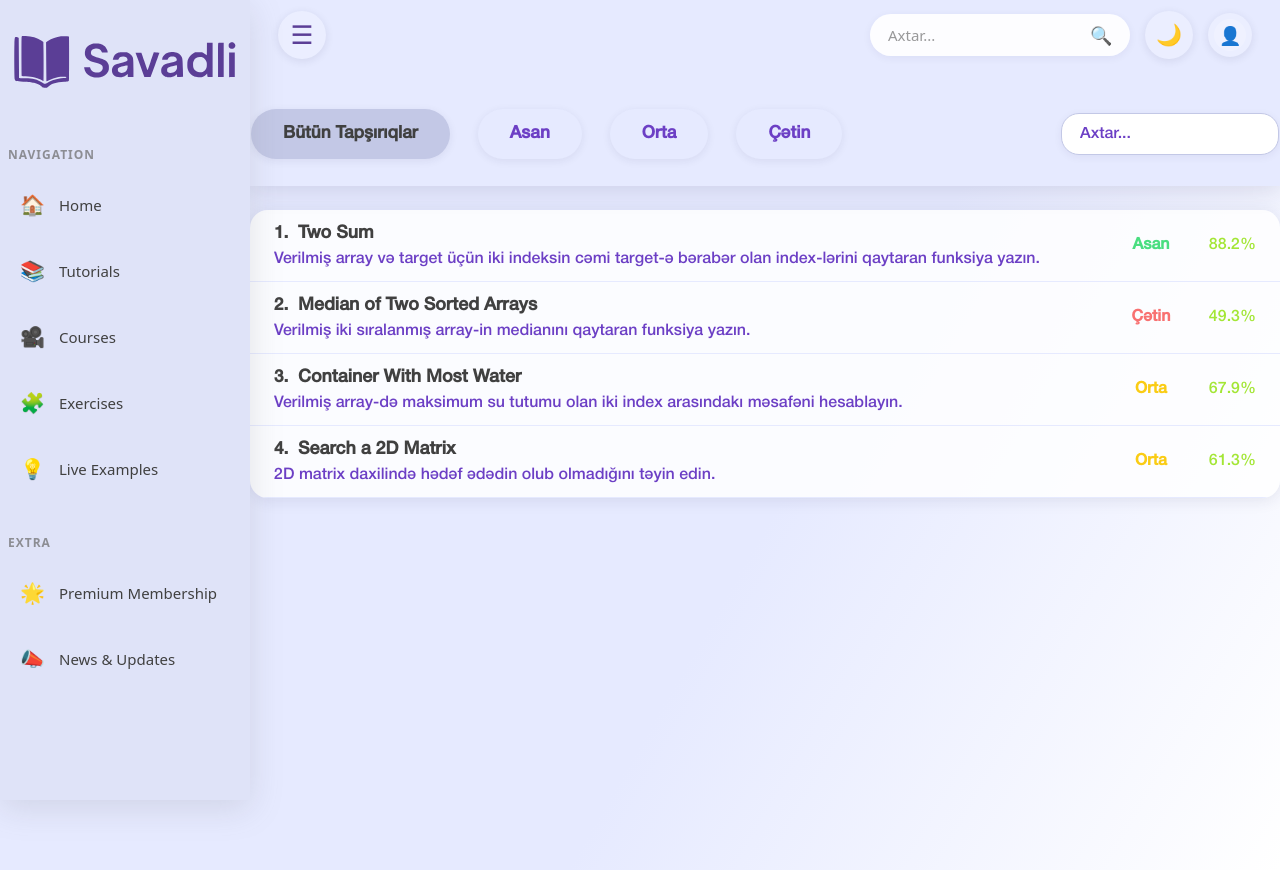
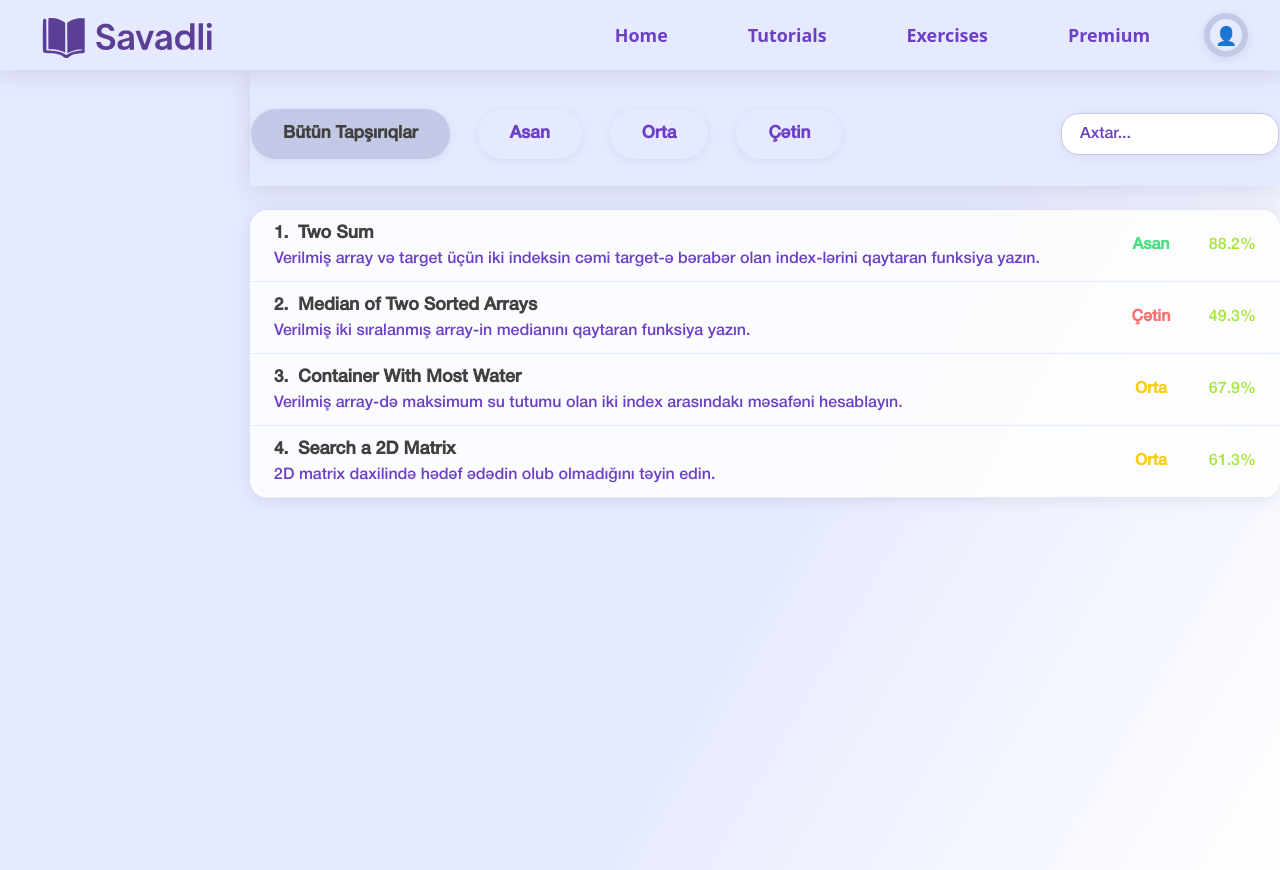
Before and after one commit to mlalayev/myPlatform, a Next.js app: page /exercises in a window 1280 px wide. Built offline with nearby package versions, Linux system fonts and the light colour scheme.

Commit message:
major changes in the ui

```diff
--- a/src/app/components/header/Header.module.css
+++ b/src/app/components/header/Header.module.css
@@ -4,29 +4,77 @@
   left: 0;
   right: 0;
   height: 70px;
-  background: linear-gradient(150deg, #e6eaff 60%, #e6eaff 100%);
-  /* background-color: #DFE3F8; */
-  /* backdrop-filter: blur(12px); */
+  background: linear-gradient(90deg, #e6eaff 60%, #c3c8e6 100%);
+  backdrop-filter: blur(12px);
   display: flex;
   align-items: center;
   justify-content: space-between;
-  padding: 0 28px;
+  padding: 0 32px;
   z-index: 999;
-  /* box-shadow: 0px 4px 24px rgba(44, 36, 80, 0.13); */
+  box-shadow: 0 4px 24px rgba(44, 36, 80, 0.13);
+  max-width: 1350px;
+  margin: 0 auto;
 }
 
-.header.sidebarOpen {
-  left: 250px;
+.header::before {
+  content: "";
+  width: 100vw;
+  height: 100%;
+  position: absolute;
+  background-color: #e6eaff;
+  top: 0;
+  left: 0;
+  z-index: -1;
 }
 
-.header.sidebarClosed {
-  left: 60px;
+.header::after {
+  content: "";
+  width: 100vw;
+  height: 100%;
+  position: absolute;
+  background-color: #e6eaff;
+  top: 0;
+  right: 0;
+  z-index: -1;
 }
 
 .leftSection {
   display: flex;
   align-items: center;
-  gap: 20px;
+}
+
+.logo {
+  height: 48px;
+  width: auto;
+}
+
+.navAndProfile {
+  display: flex;
+  align-items: center;
+  gap: 28px;
+}
+
+.navbar {
+  display: flex;
+  align-items: center;
+  gap: 28px;
+}
+
+.navLink {
+  color: #6c3fc5;
+  font-size: 1.12rem;
+  font-weight: 700;
+  text-decoration: none;
+  padding: 10px 26px;
+  border-radius: 30px;
+  background: transparent;
+  transition: background 0.18s, color 0.18s;
+}
+
+.navLink:hover,
+.navLink:focus {
+  background: #c3c8e6;
+  color: #404040;
 }
 
 .menuButton {
@@ -42,10 +90,11 @@
   justify-content: center;
   width: 48px;
   height: 48px;
-  box-shadow: 0 2px 8px rgba(44, 36, 80, 0.10);
+  box-shadow: 0 2px 8px rgba(44, 36, 80, 0.1);
 }
 
-.menuButton:hover, .menuButton:focus {
+.menuButton:hover,
+.menuButton:focus {
   background: #c3c8e6;
   color: #404040;
   box-shadow: 0 4px 16px rgba(80, 60, 180, 0.13);
@@ -67,7 +116,7 @@
   padding: 10px 44px 10px 18px;
   border: none;
   border-radius: 30px;
-  background: rgba(255,255,255,0.92);
+  background: rgba(255, 255, 255, 0.92);
   font-size: 15px;
   outline: none;
   box-shadow: 0 2px 8px rgba(44, 36, 80, 0.06);
@@ -104,10 +153,11 @@
   justify-content: center;
   width: 48px;
   height: 48px;
-  box-shadow: 0 2px 8px rgba(44, 36, 80, 0.10);
+  box-shadow: 0 2px 8px rgba(44, 36, 80, 0.1);
 }
 
-.darkModeButton:hover, .darkModeButton:focus {
+.darkModeButton:hover,
+.darkModeButton:focus {
   background: #c3c8e6;
   color: #404040;
   box-shadow: 0 4px 16px rgba(80, 60, 180, 0.13);
@@ -171,14 +221,17 @@
 
 .profileDropdown {
   position: relative;
+  display: flex;
+  align-items: center;
 }
 
 .profileButton {
-  background: rgba(255, 255, 255, 0.18);
+  background: #c3c8e6;
   border: none;
   cursor: pointer;
   padding: 4px;
   border-radius: 50%;
+  transition: background 0.18s, color 0.18s, box-shadow 0.18s;
   display: flex;
   align-items: center;
   justify-content: center;
@@ -188,30 +241,26 @@
 }
 
 .profileButton:hover, .profileButton:focus {
-  background: #c3c8e6;
-  color: #404040;
+  background: #e6eaff;
+  color: #6c3fc5;
   box-shadow: 0 4px 16px rgba(80, 60, 180, 0.13);
-}
-
-.profileButton:active {
-  transform: translateY(0);
-  box-shadow: 0 2px 4px rgba(0, 0, 0, 0.1);
 }
 
 .avatar {
   width: 32px;
   height: 32px;
-  background: rgba(255,255,255,0.22);
+  background: #e6eaff;
   border-radius: 50%;
   display: flex;
   align-items: center;
   justify-content: center;
   font-size: 18px;
+  color: #6c3fc5;
 }
 
 .profileMenu {
   position: absolute;
-  top: 100%;
+  top: 110%;
   right: 0;
   background: #fff;
   border-radius: 14px;
@@ -230,21 +279,24 @@
   cursor: pointer;
   font-size: 15px;
   border-radius: 10px;
+  color: #404040;
+  transition: background 0.18s;
 }
 
 .profileOption:hover {
-  background: #f5f5f5;
+  background: #e6eaff;
+  color: #6c3fc5;
 }
 
 .divider {
   margin: 10px 0;
   border: none;
-  border-top: 1px solid #e0e0e0;
+  border-top: 1px solid #e6eaff;
 }
 
 /* Dark mode styles */
 :global(.dark) .header {
-  background: linear-gradient(90deg, #e6eaff 60%, rgba(255,136,0,0.92) 100%);
+  background: linear-gradient(90deg, #e6eaff 60%, rgba(255, 136, 0, 0.92) 100%);
   box-shadow: 0 4px 24px rgba(24, 20, 40, 0.22);
 }
 
--- a/src/app/components/header/Header.tsx
+++ b/src/app/components/header/Header.tsx
@@ -1,86 +1,62 @@
 "use client";
-import React, { useState, useEffect, useRef } from 'react';
-import HeaderStyle from './Header.module.css';
+import React, { useState, useRef, useEffect } from "react";
+import HeaderStyle from "./Header.module.css";
+import Image from "next/image";
+import WhiteLogo from "@/../public/svg/whiteLogo.svg";
 
-interface HeaderProps {
-  isSidebarOpen: boolean;
-  onToggleSidebar: () => void;
-}
+const navItems = [
+  { label: "Home", href: "/" },
+  { label: "Tutorials", href: "/tutorials" },
+  { label: "Exercises", href: "/exercises" },
+  { label: "Premium", href: "/premium" },
+];
 
-const Header: React.FC<HeaderProps> = ({ isSidebarOpen, onToggleSidebar }) => {
-  const [isDarkMode, setIsDarkMode] = useState(false);
+const Header: React.FC = () => {
   const [isProfileDropdownOpen, setIsProfileDropdownOpen] = useState(false);
-
   const profileDropdownRef = useRef<HTMLDivElement>(null);
 
-  const toggleDarkMode = () => {
-    setIsDarkMode(!isDarkMode);
-  };
-
-  // Close dropdowns when clicking outside
   useEffect(() => {
     const handleClickOutside = (event: MouseEvent) => {
-      if (profileDropdownRef.current && !profileDropdownRef.current.contains(event.target as Node)) {
+      if (
+        profileDropdownRef.current &&
+        !profileDropdownRef.current.contains(event.target as Node)
+      ) {
         setIsProfileDropdownOpen(false);
       }
     };
-
-    document.addEventListener('mousedown', handleClickOutside);
+    document.addEventListener("mousedown", handleClickOutside);
     return () => {
-      document.removeEventListener('mousedown', handleClickOutside);
+      document.removeEventListener("mousedown", handleClickOutside);
     };
   }, []);
 
   return (
-    <header
-      className={`${HeaderStyle.header} ${isSidebarOpen ? HeaderStyle.sidebarOpen : HeaderStyle.sidebarClosed}`}
-    >
+    <header className={HeaderStyle.header}>
       <div className={HeaderStyle.leftSection}>
-        <button
-          className={HeaderStyle.menuButton}
-          onClick={onToggleSidebar}
-          aria-label="Menu"
-        >
-          ☰
-        </button>
+        <Image src={WhiteLogo} alt="Logo" className={HeaderStyle.logo} />
       </div>
-
-      <div className={HeaderStyle.rightSection}>
-        <div className={HeaderStyle.searchContainer}>
-          <input
-            type="text"
-            placeholder="Axtar..."
-            className={HeaderStyle.searchInput}
-          />
-          <span className={HeaderStyle.searchIcon}>🔍</span>
-        </div>
-        <button
-          className={HeaderStyle.darkModeButton}
-          onClick={toggleDarkMode}
-          aria-label={isDarkMode ? 'İşıq rejimi' : 'Qaranlıq rejim'}
-        >
-          {isDarkMode ? '☀️' : '🌙'}
-        </button>
-
+      <div className={HeaderStyle.navAndProfile}>
+        <nav className={HeaderStyle.navbar}>
+          {navItems.map((item) => (
+            <a key={item.label} href={item.href} className={HeaderStyle.navLink}>
+              {item.label}
+            </a>
+          ))}
+        </nav>
         <div className={HeaderStyle.profileDropdown} ref={profileDropdownRef}>
           <button
             className={HeaderStyle.profileButton}
-            onClick={() => setIsProfileDropdownOpen(!isProfileDropdownOpen)}
+            onClick={() => setIsProfileDropdownOpen((v) => !v)}
+            aria-label="Profil"
           >
             <div className={HeaderStyle.avatar}>👤</div>
           </button>
           {isProfileDropdownOpen && (
             <div className={HeaderStyle.profileMenu}>
-              <button className={HeaderStyle.profileOption}>
-                👤 Profilim
-              </button>
-              <button className={HeaderStyle.profileOption}>
-                ⚙️ Ayarlar
-              </button>
+              <button className={HeaderStyle.profileOption}>👤 Profilim</button>
+              <button className={HeaderStyle.profileOption}>⚙️ Ayarlar</button>
               <hr className={HeaderStyle.divider} />
-              <button className={HeaderStyle.profileOption}>
-                🔓 Çıxış
-              </button>
+              <button className={HeaderStyle.profileOption}>🔓 Çıxış</button>
             </div>
           )}
         </div>
--- a/src/app/exercises/[id]/page.tsx
+++ b/src/app/exercises/[id]/page.tsx
@@ -4,7 +4,6 @@ import { use } from "react";
 import { exercises } from "../exercisesData";
 import JsTryEditor from "@/app/components/tryeditor/JsTryEditor";
 import Header from "../../components/header/Header";
-import Sidebar from "../../components/sidebar/Sidebar";
 import styles from "../ExercisesList.module.css";
 import detailStyles from "./ExerciseDetail.module.css";
 import workerCode from "./sandboxWorkerString";
@@ -23,7 +22,6 @@ function createSandboxWorker() {
 export default function ExerciseDetailPage({
   params,
 }: ExerciseDetailPageProps) {
-  const [isSidebarOpen, setIsSidebarOpen] = useState(true);
   const { id } = use(params);
   const [leftTab, setLeftTab] = useState(0);
   const [customInput, setCustomInput] = useState("");
@@ -43,8 +41,6 @@ export default function ExerciseDetailPage({
 
   const exercise = exercises.find((ex) => ex.id === id);
   if (!exercise) return <div>Tapşırıq tapılmadı.</div>;
-
-  const toggleSidebar = () => setIsSidebarOpen((v) => !v);
 
   // Mock run/submit logic
   const runCode = () => {
@@ -217,12 +213,9 @@ export default function ExerciseDetailPage({
 
   return (
     <>
-      <Header isSidebarOpen={isSidebarOpen} onToggleSidebar={toggleSidebar} />
+      <Header />
       <div className={styles.layout}>
-        <Sidebar isOpen={isSidebarOpen} onToggle={toggleSidebar} />
-        <div
-          className={isSidebarOpen ? styles.contentOpen : styles.contentClosed}
-        >
+        <div className={styles.contentOpen}>
           <div className={detailStyles.container}>
             {/* Left Panel: Problem Details with Tabs */}
             <div className={detailStyles.leftPanel}>
--- a/src/app/exercises/page.tsx
+++ b/src/app/exercises/page.tsx
@@ -1,10 +1,9 @@
 "use client";
 import React, { useState } from "react";
-import Link from "next/link";
 import { exercises } from "./exercisesData";
 import styles from "./ExercisesList.module.css";
 import Header from "../components/header/Header";
-import Sidebar from "../components/sidebar/Sidebar";
+import Link from "next/link";
 
 const difficultyColor = (diff: string) =>
   diff === "Asan"
@@ -15,21 +14,17 @@ const difficultyColor = (diff: string) =>
 
 export default function ExercisesPage() {
   const [search, setSearch] = useState("");
-  const [isSidebarOpen, setIsSidebarOpen] = useState(true);
   const filtered = exercises.filter(
     (ex) =>
       ex.title.toLowerCase().includes(search.toLowerCase()) ||
       ex.description.toLowerCase().includes(search.toLowerCase())
   );
 
-  const toggleSidebar = () => setIsSidebarOpen((v) => !v);
-
   return (
     <>
-      <Header isSidebarOpen={isSidebarOpen} onToggleSidebar={toggleSidebar} />
+      <Header />
       <div className={styles.layout}>
-        <Sidebar isOpen={isSidebarOpen} onToggle={toggleSidebar} />
-        <div className={isSidebarOpen ? styles.contentOpen : styles.contentClosed}>
+        <div className={styles.contentOpen}>
           <div className={styles.page}>
             <div className={styles.headerBar}>
               <button className={styles.filterBtn + " " + styles.selected}>
--- a/src/app/globals.css
+++ b/src/app/globals.css
@@ -50,3 +50,8 @@ body, html {
 ::-webkit-scrollbar-thumb:hover {
   background: rgba(255, 255, 255, 0.5);
 } */
+
+.pagewrapper{
+  max-width: 1350px;
+  margin: 0 auto;
+}
--- a/src/app/page.tsx
+++ b/src/app/page.tsx
@@ -1,24 +1,18 @@
 "use client";
-import React, { useState } from "react";
-import Sidebar from "./components/sidebar/Sidebar";
+import React from "react";
 import Header from "./components/header/Header";
-import PageStyle from './Page.module.css';
+import PageStyle from "./Page.module.css";
 import MainPageContent from "./components/mainpage/MainPageContent";
+import JsTryEditor from "./components/tryeditor/JsTryEditor";
 
 export default function HomePage() {
-  const [isSidebarOpen, setIsSidebarOpen] = useState(true);
-
-  const toggleSidebar = () => {
-    setIsSidebarOpen(!isSidebarOpen);
-  };
-
   return (
     <>
-      <Header isSidebarOpen={isSidebarOpen} onToggleSidebar={toggleSidebar} />
+      <Header />
       <div className={PageStyle.layout}>
-        <Sidebar isOpen={isSidebarOpen} onToggle={toggleSidebar} />
-        <div className={isSidebarOpen ? PageStyle.contentOpen : PageStyle.contentClosed}>
+        <div className={PageStyle.contentOpen}>
           <MainPageContent />
+          <JsTryEditor showRunButton={true} />
         </div>
       </div>
     </>
```
Also changed, not shown: src/app/components/MainPageContent.module.css (deleted, +0 -106 lines), src/app/components/mainpage/MainPageContent.module.css (+17 -12 lines), src/app/components/tryeditor/JsTryEditor.module.css (+51 -11 lines), src/app/components/tryeditor/JsTryEditor.tsx (+20 -8 lines).
